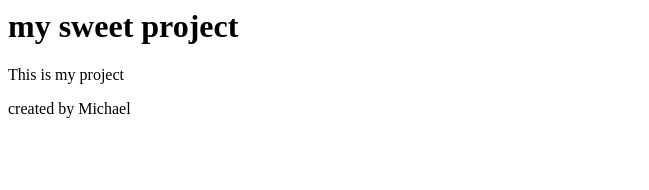
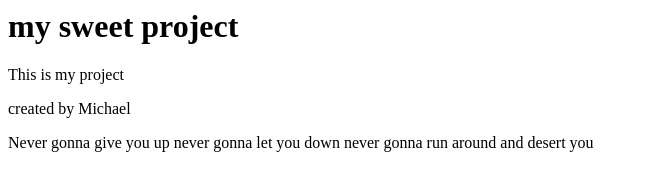
Before and after one commit to McAlbert1996/Testerino, a plain HTML site: page index.html in a window 1280 px wide. Shown: the whole page, without its empty margins (0-649 px from the left). Drawn offline with Linux system fonts and the light colour scheme.

Commit message:
changed index

```diff
--- a/index.html
+++ b/index.html
@@ -6,5 +6,6 @@
  <h1> my sweet project </h1>
 <p> This is my project </p>
 <p> created by Michael </p>
+<p> Never gonna give you up never gonna let you down never gonna run around and desert you</p>
 </body>
 </html>
```
